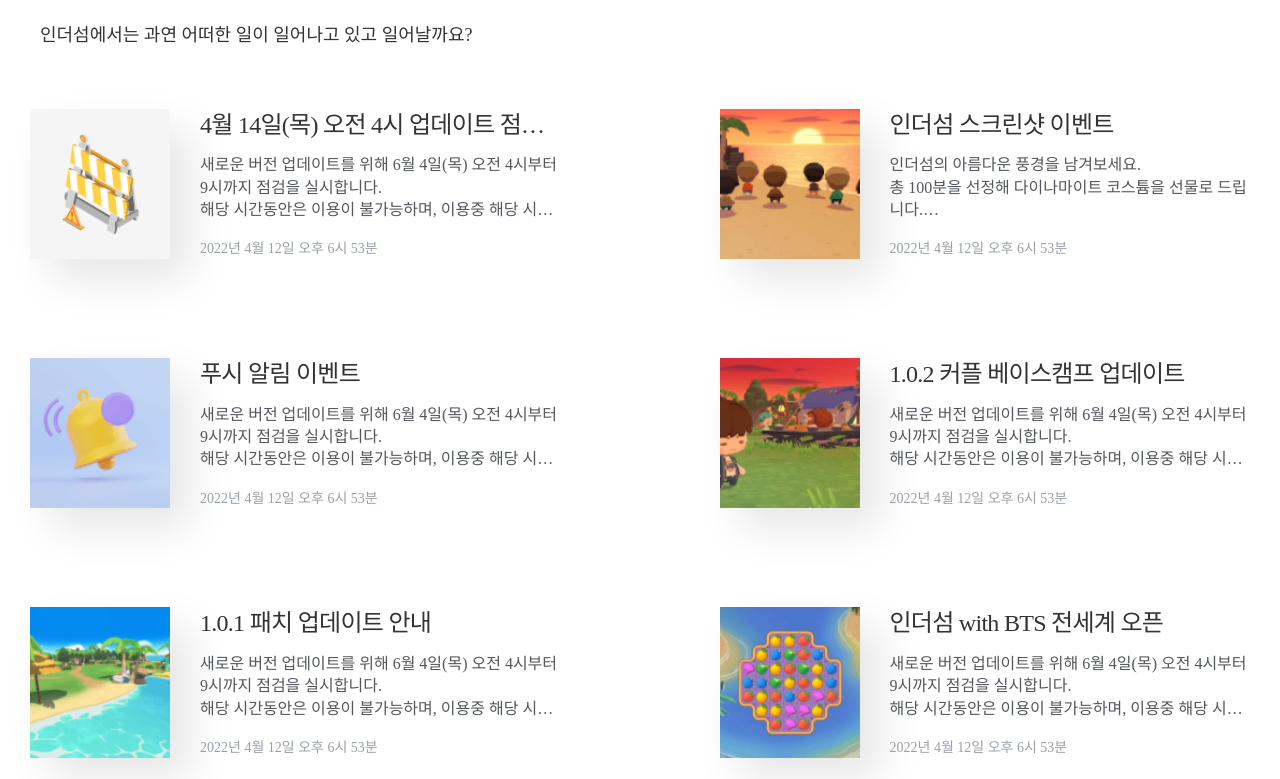
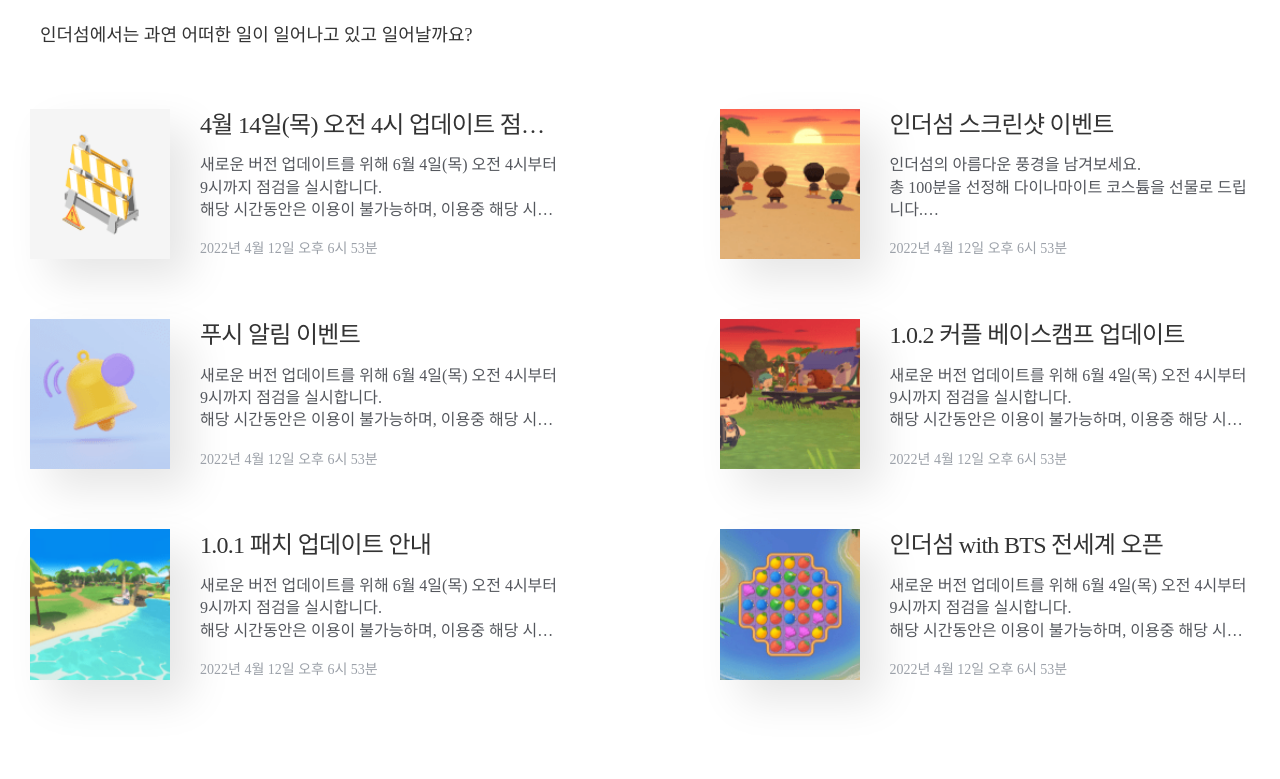
Before and after one commit to peterosea/inthesum, a React (Vite) app: page /community in a window 1280 px wide. Shown: the part 858-1637 px from the top of the page. Built offline with nearby package versions, Linux system fonts and the light colour scheme; a web font is replaced by a local one.

Commit message:
fix: 컨텐츠 사이간격 조정

```diff
--- a/src/pages/community/index.jsx
+++ b/src/pages/community/index.jsx
@@ -26,8 +26,8 @@ const Main = () => {
           />
           <div
             className={classnames(
-              'grid xl:grid-cols-2 xl:gap-[99px] xl:mt-[60px] mx-full',
-              'mt-[42px] gap-[30px]',
+              'grid mt-[42px] gap-[30px] mx-full',
+              'xl:grid-cols-2 xl:gap-[99px] xl:gap-y-[60px] xl:mt-[60px]',
             )}
           >
             {card.map((e, index) => (
--- a/src/pages/community/news.jsx
+++ b/src/pages/community/news.jsx
@@ -23,7 +23,7 @@ const Main = () => {
           <div
             className={classnames(
               'grid grid-cols-1 gap-y-[30px] mb-[80px]',
-              'xl:grid-cols-2 xl:gap-[40px] xl:gap-y-[94px]',
+              'xl:grid-cols-2 xl:gap-[40px] xl:gap-y-[60px]',
             )}
           >
             {card.map((e, index) => (
```
